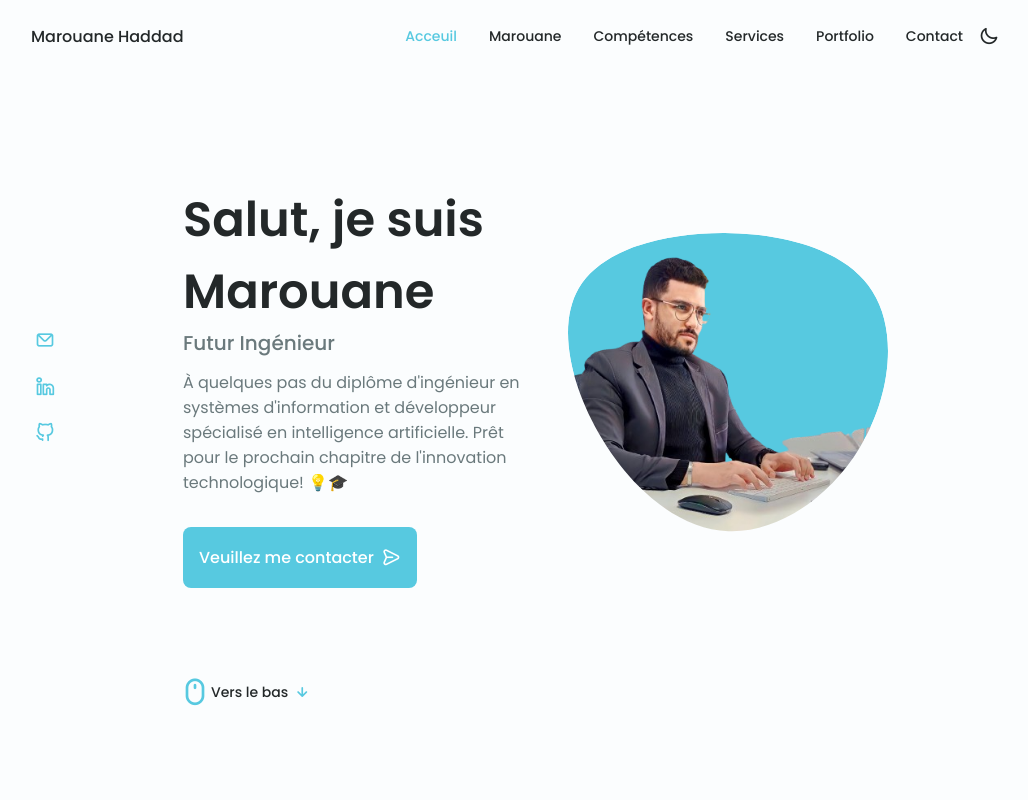
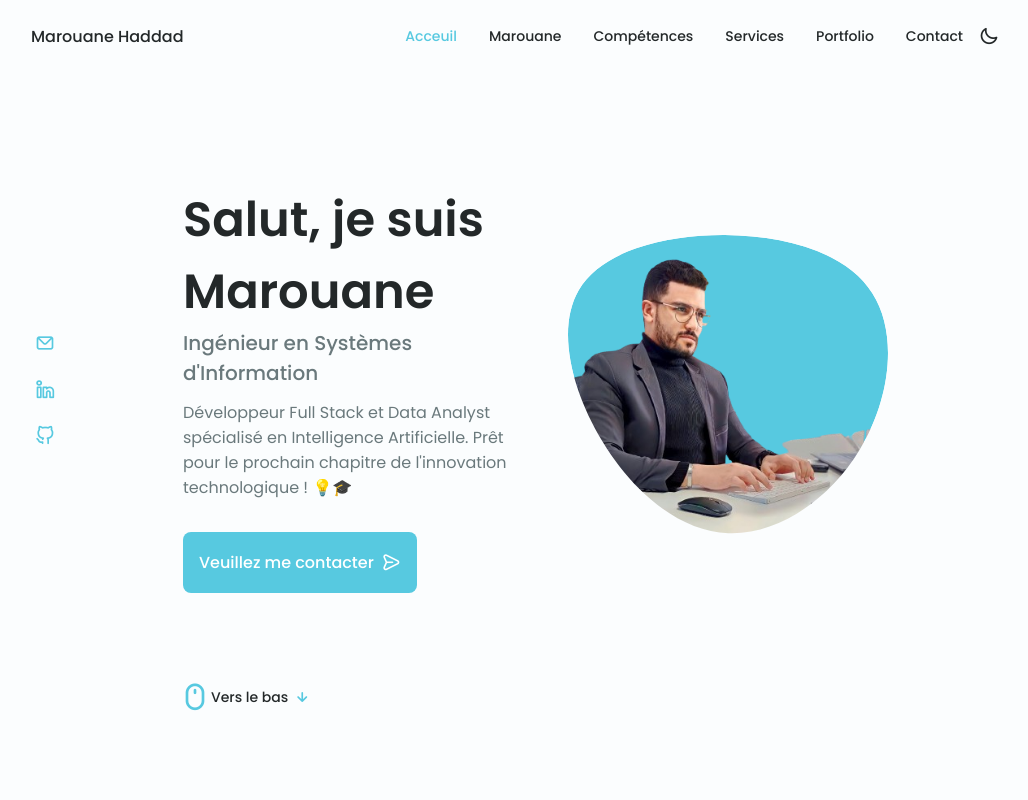
Before and after one commit to lemarouane/Marouane.github.io, a plain HTML site: page index.html in a window 1280 px wide. Shown: the top 800 px of the page, without its empty margins (125-1153 px from the left). Drawn offline with nearby package versions, Linux system fonts and the light colour scheme.

Commit message:
Update index.html

```diff
--- a/index.html
+++ b/index.html
@@ -108,14 +108,14 @@
                             </svg>
                         </div>
 
-                        <div class="home__data">
-                            <h1 class="home__title">Salut, je suis Marouane</h1>
-                            <h3 class="home__subtitle">Futur Ingénieur</h3>
-                            <p class="home__description">À quelques pas du diplôme d'ingénieur en systèmes d'information et développeur spécialisé en intelligence artificielle. Prêt pour le prochain chapitre de l'innovation technologique! 💡🎓</p>
-                            <a href="#contact" class="button button--flex home__button">
-                                Veuillez me contacter<i class="uil uil-message button__icon"></i>
-                            </a>
-                        </div>
+                       <div class="home__data">
+    <h1 class="home__title">Salut, je suis Marouane</h1>
+    <h3 class="home__subtitle">Ingénieur en Systèmes d'Information</h3>
+    <p class="home__description">Développeur Full Stack et Data Analyst spécialisé en Intelligence Artificielle. Prêt pour le prochain chapitre de l'innovation technologique ! 💡🎓</p>
+    <a href="#contact" class="button button--flex home__button">
+        Veuillez me contacter <i class="uil uil-message button__icon"></i>
+    </a>
+</div>
                     </div>
 
                     <div class="home__scroll">
```
